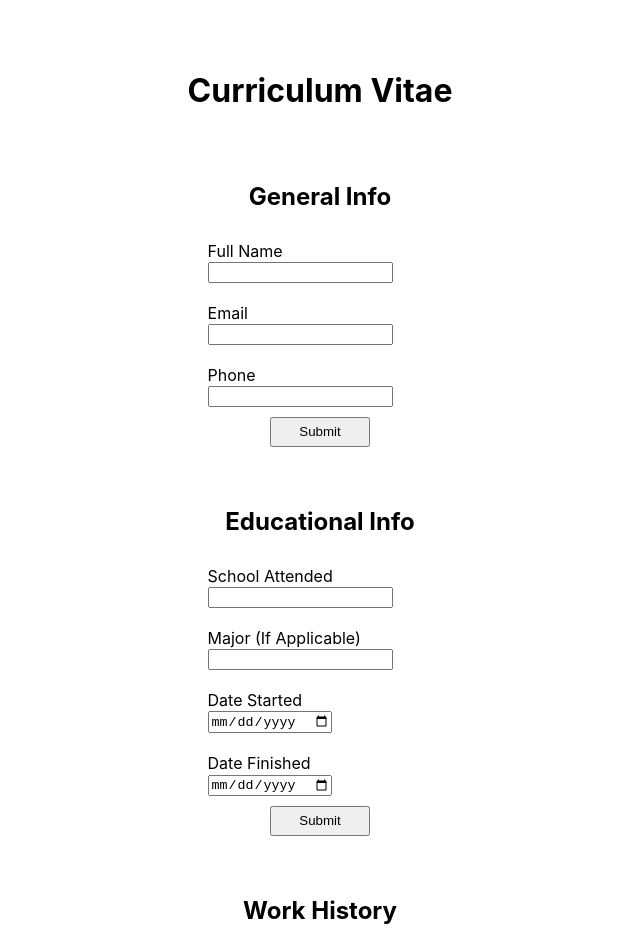
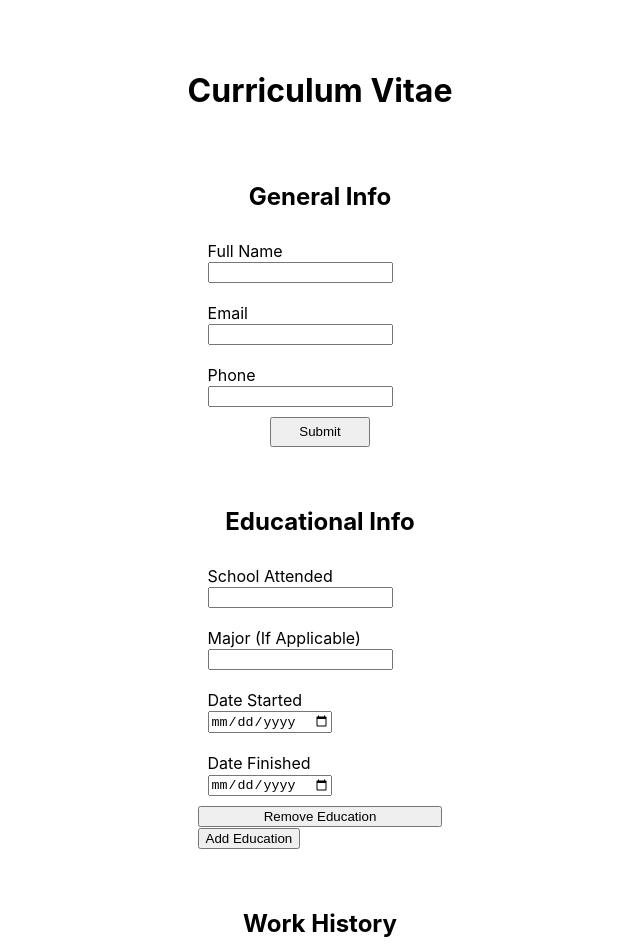
Before and after one commit to benzelcurry/cv-project, a React (Create React App) app: page / in a window 1280 px wide. Shown: the top 952 px of the page, without its empty margins (320-960 px from the left). Built offline with nearby package versions, Linux system fonts and the light colour scheme.

Commit message:
Create functionality for adding new education forms

```diff
--- a/src/components/Educational.js
+++ b/src/components/Educational.js
@@ -10,6 +10,7 @@ class Educational extends Component {
     super(props)
 
     this.state= {
+      addEducation: [{}],
       school: '',
       major: '',
     }
@@ -25,10 +26,17 @@ class Educational extends Component {
     e.preventDefault();
   }
 
+  addForm = () => {
+    this.setState({
+      addEducation: [...this.state.addEducation, {}]
+    })
+  }
+
   render() {
     return (
       <div>
         <h2>Educational Info</h2>
+        {this.state.addEducation.map(() => (
         <form>
           <div>
             <label htmlFor='school'>School Attended</label>
@@ -62,12 +70,10 @@ class Educational extends Component {
               id='dateFinished'
             />
           </div>
-          <button
-            className='submit'
-            onClick={this.handleSubmit}
-            type='submit'>Submit
-          </button>
+          <button>Remove Education</button>
         </form>
+        ))}
+        <button onClick={this.addForm}>Add Education</button>
       </div>
     )
   }
```
